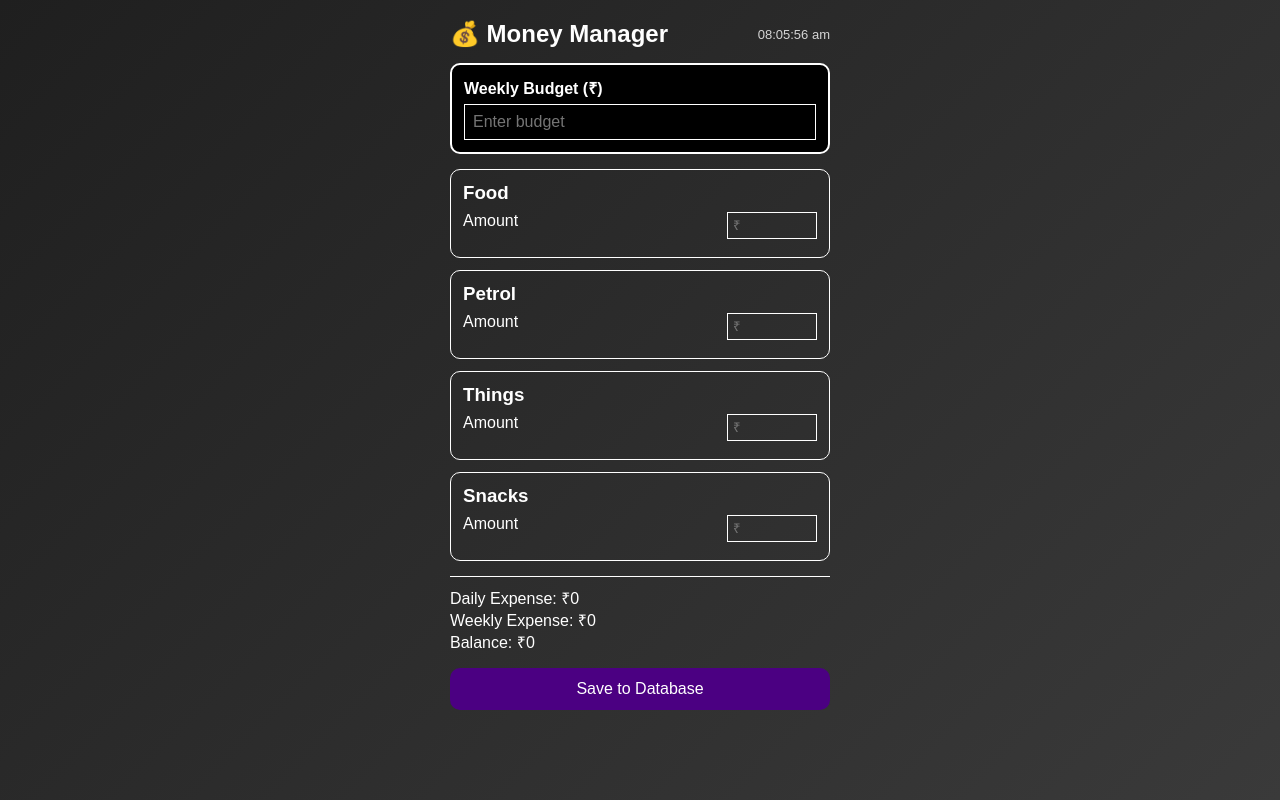
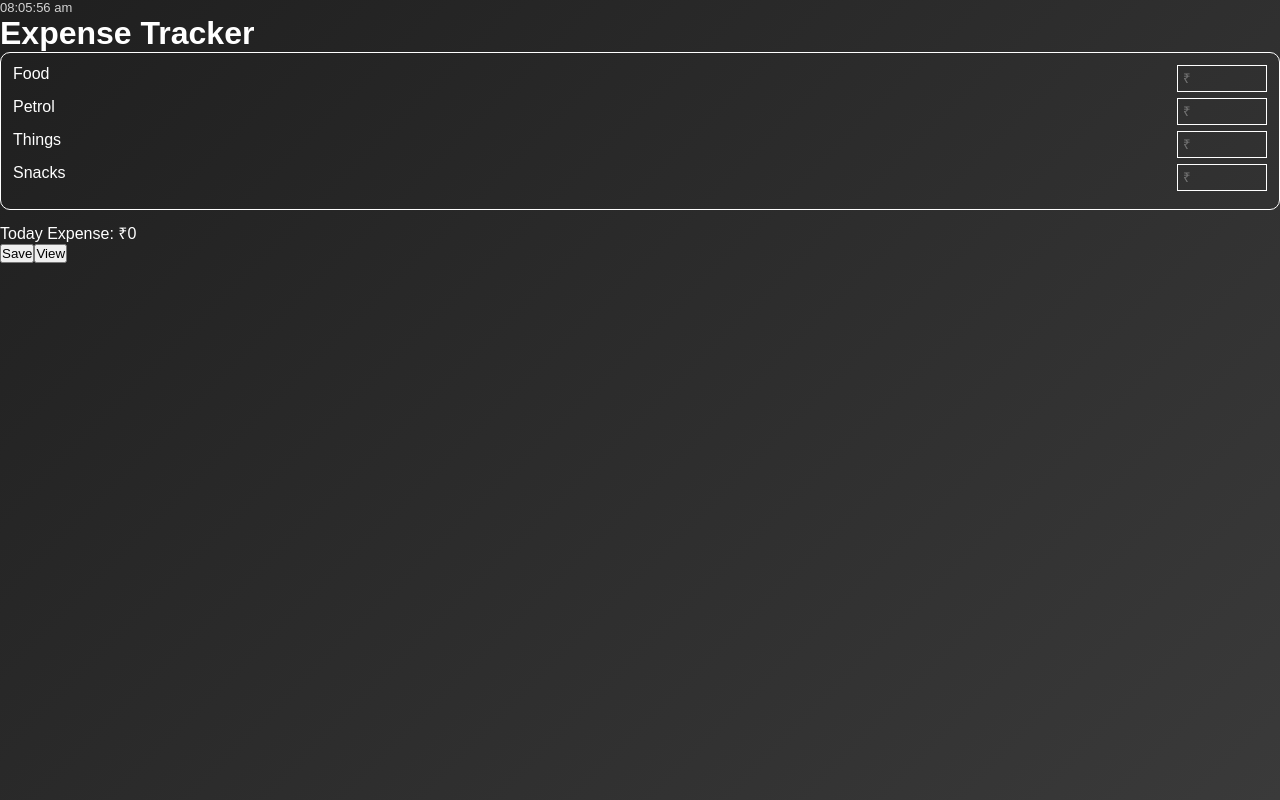
Before and after one commit to RadhakrishnanSA/Money_manager, a React (Vite) app: page / in a window 1280 px wide. Built offline with nearby package versions, Linux system fonts and the light colour scheme.

Commit message:
Update App.jsx

```diff
--- a/src/App.jsx
+++ b/src/App.jsx
@@ -3,9 +3,7 @@ import "./App.css";
 
 const categories = ["Food", "Petrol", "Things", "Snacks"];
 
-function App() {
-  const [time, setTime] = useState("");
-  const [budget, setBudget] = useState("");
+export default function App() {
   const [expenses, setExpenses] = useState({
     Food: "",
     Petrol: "",
@@ -13,6 +11,14 @@ function App() {
     Snacks: "",
   });
 
+  const [savedData, setSavedData] = useState(
+    JSON.parse(localStorage.getItem("expenses")) || []
+  );
+
+  const [showView, setShowView] = useState(false);
+  const [time, setTime] = useState("");
+
+  // Live Time
   useEffect(() => {
     const timer = setInterval(() => {
       const now = new Date();
@@ -25,80 +31,91 @@ function App() {
         })
       );
     }, 1000);
-
     return () => clearInterval(timer);
   }, []);
 
-  const handleChange = (cat, value) => {
-    setExpenses({ ...expenses, [cat]: value });
-  };
-
-  const dailyExpense = Object.values(expenses).reduce(
+  const totalToday = Object.values(expenses).reduce(
     (a, b) => a + Number(b || 0),
     0
   );
 
-  const balance = budget - dailyExpense;
-  const weeklyExpense = dailyExpense * 7;
+  const monthlyExpense = savedData.reduce(
+    (sum, item) => sum + item.total,
+    0
+  );
 
   const saveData = () => {
-    const data = {
+    const entry = {
       date: new Date().toLocaleDateString(),
       time,
-      budget,
-      expenses,
-      dailyExpense,
-      weeklyExpense,
-      balance,
+      ...expenses,
+      total: totalToday,
     };
 
-    localStorage.setItem("money_manager_data", JSON.stringify(data));
-    alert("✅ Data Saved Successfully");
+    const updated = [...savedData, entry];
+    setSavedData(updated);
+    localStorage.setItem("expenses", JSON.stringify(updated));
+
+    setExpenses({ Food: "", Petrol: "", Things: "", Snacks: "" });
+    alert("Saved Successfully ✅");
+  };
+
+  const downloadExcel = () => {
+    let csv =
+      "Date,Time,Food,Petrol,Things,Snacks,Total\n";
+
+    savedData.forEach((d) => {
+      csv += `${d.date},${d.time},${d.Food},${d.Petrol},${d.Things},${d.Snacks},${d.total}\n`;
+    });
+
+    const blob = new Blob([csv], { type: "text/csv" });
+    const url = window.URL.createObjectURL(blob);
+    const a = document.createElement("a");
+    a.href = url;
+    a.download = "Monthly_Expense.csv";
+    a.click();
   };
 
   return (
-    <div className="container">
-      <div className="header">
-        <h2>💰 Money Manager</h2>
-        <div className="time-box">{time}</div>
+    <div className="app">
+      <div className="time-box">{time}</div>
+
+      <h1>Expense Tracker</h1>
+
+      <div className="card">
+        {categories.map((cat) => (
+          <div key={cat} className="row">
+            <label>{cat}</label>
+            <input
+              type="number"
+              value={expenses[cat]}
+              onChange={(e) =>
+                setExpenses({ ...expenses, [cat]: e.target.value })
+              }
+              placeholder="₹"
+            />
+          </div>
+        ))}
       </div>
 
-      <div className="budget-box">
-        <label>Weekly Budget (₹)</label>
-        <input
-          type="number"
-          placeholder="Enter budget"
-          value={budget}
-          onChange={(e) => setBudget(e.target.value)}
-        />
-      </div>
+      <p className="total">Today Expense: ₹{totalToday}</p>
 
-      {categories.map((cat) => (
-        <div className="card" key={cat}>
-          <h3>{cat}</h3>
-          <div className="row">
-            <span>Amount</span>
-            <input
-              type="number"
-              placeholder="₹"
-              value={expenses[cat]}
-              onChange={(e) => handleChange(cat, e.target.value)}
-            />
-          </div>
+      <button className="btn" onClick={saveData}>
+        Save
+      </button>
+
+      <button className="btn view" onClick={() => setShowView(!showView)}>
+        View
+      </button>
+
+      {showView && (
+        <div className="view-box">
+          <p>Monthly Expense: ₹{monthlyExpense}</p>
+          <button className="btn" onClick={downloadExcel}>
+            Download Excel
+          </button>
         </div>
-      ))}
-
-      <div className="summary">
-        <p>Daily Expense: ₹{dailyExpense}</p>
-        <p>Weekly Expense: ₹{weeklyExpense}</p>
-        <p>Balance: ₹{balance}</p>
-      </div>
-
-      <button className="save-btn" onClick={saveData}>
-        Save to Database
-      </button>
+      )}
     </div>
   );
 }
-
-export default App;
```
